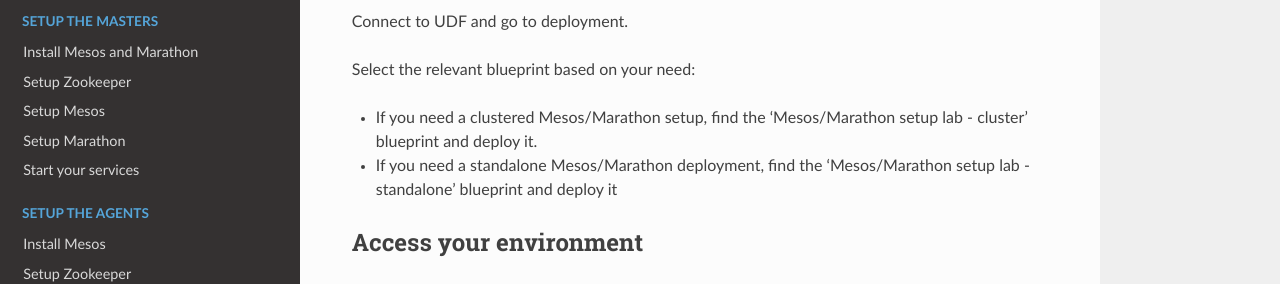
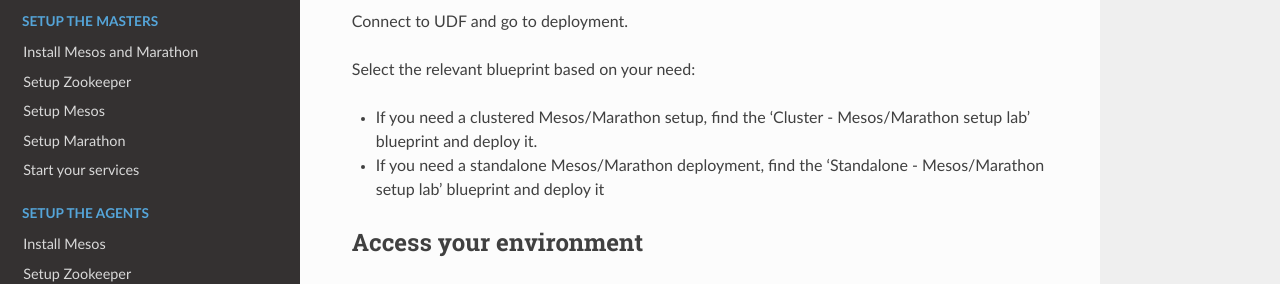
Before and after one commit to nmenant/f5-101-lab-Mesos-Marathon, a Sphinx documentation site: the page built from docs/your-lab/access-udf.rst, in a window 1280 px wide and 900 px high. Shown: the part 254-538 px from the top of the window. Built offline with Sphinx 7.4.7 and the Read the Docs theme 2.0.0, drawn with Linux system fonts in a browser that asks for light colours.

```diff
--- a/docs/your-lab/access-udf.rst
+++ b/docs/your-lab/access-udf.rst
@@ -12,8 +12,8 @@ Connect to UDF and go to deployment.
 
 Select the relevant blueprint based on your need:
 
-* If you need a clustered Mesos/Marathon setup, find the 'Mesos/Marathon setup lab - cluster' blueprint and deploy it.
-* If you need a standalone Mesos/Marathon deployment, find the 'Mesos/Marathon setup lab - standalone' blueprint and deploy it
+* If you need a clustered Mesos/Marathon setup, find the 'Cluster - Mesos/Marathon setup lab' blueprint and deploy it.
+* If you need a standalone Mesos/Marathon deployment, find the 'Standalone - Mesos/Marathon setup lab' blueprint and deploy it
 
 Access your environment
 -----------------------
```
